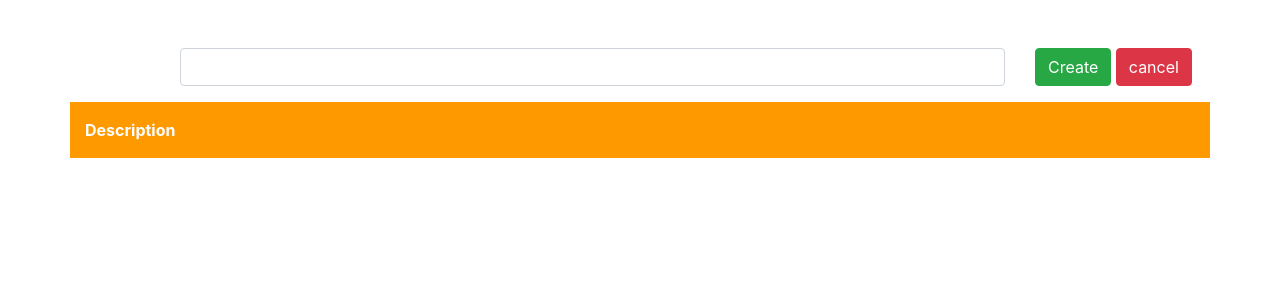
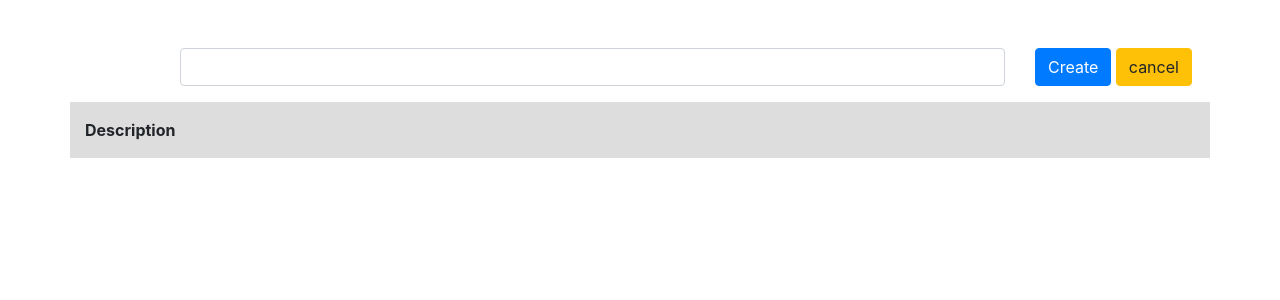
Before and after one commit to nawikart/DjangoOne, a Django app: template apps/project_manager/templates/project_manager/tasks.html in a window 1280 px wide. Shown: the part 56-356 px from the top of the page. Run offline with Django 3.2, Linux system fonts and the light colour scheme; the template is opened without the code that fills it, so the values that code supplies are empty; some libraries are stand-ins or nearby versions.

```diff
--- a/apps/bill_tracker/templates/bill_tracker/edit.html
+++ b/apps/bill_tracker/templates/bill_tracker/edit.html
@@ -13,7 +13,8 @@
                 <input type="text" class="form-control" name="html_amount" value="{{ bill.amount }}">
             </div>
             <div class="col-auto">
-                <button class="btn btn-primary">Add Bill</button>
+                <button class="btn btn-primary">save</button>
+                <a href="{% url 'bill_tracker:index' %}" class="btn btn-warning">cancel</a>
             </div>
         </div>
     </form>
--- a/apps/project_manager/templates/project_manager/edit_project.html
+++ b/apps/project_manager/templates/project_manager/edit_project.html
@@ -11,7 +11,8 @@
                 <input type="text" class="form-control" name="html_title" value="{{ project.title }}">
             </div>
             <div class="col-auto">
-                <button class="btn btn-success">Create</button>
+                <button class="btn btn-success">Save</button>
+                <a href="{% url 'project_manager:index' %}" class="btn btn-warning">cancel</a>
             </div>
         </div>
     </form>
--- a/apps/project_manager/templates/project_manager/edit_task.html
+++ b/apps/project_manager/templates/project_manager/edit_task.html
@@ -11,8 +11,8 @@
                 <input type="text" class="form-control" name="html_description" value="{{ task.description }}">
             </div>
             <div class="col-auto">
-                <button class="btn btn-success">Create</button>
-                <a href="{% url 'project_manager:index' %}" class="btn btn-danger">cancel</a>
+                <button class="btn btn-success">Save</button>
+                <a href="{% url 'project_manager:tasks' project_id=project.id %}" class="btn btn-warning">cancel</a>
             </div>
         </div>
     </form>
--- a/apps/project_manager/templates/project_manager/tasks.html
+++ b/apps/project_manager/templates/project_manager/tasks.html
@@ -12,16 +12,16 @@
                 <input type="text" class="form-control" name="html_description" value="">
             </div>
             <div class="col-auto">
-                <button class="btn btn-success">Create</button>
-                <a href="{% url 'project_manager:index' %}" class="btn btn-danger">cancel</a>
+                <button class="btn btn-primary">Create</button>
+                <a href="{% url 'project_manager:index' %}" class="btn btn-warning">cancel</a>
             </div>
         </div>
     </form>
 
     {% include 'user/errors.html' %}
 
-    <div class="row py-3 mb-3" style="background-color: #ff9900;">
-        <div class="col-8 text-white"><b>Description</b></div>
+    <div class="row py-3 mb-3" style="background-color: #ddd;">
+        <div class="col-8"><b>Description</b></div>
     </div>
 
     {% for task in all_tasks %}
@@ -29,7 +29,7 @@
         <div class="col-8">{{ task.description }}</div>
         <div class="col-2">{{ task.created_at }}</div>
         <div class="col-auto">
-            <a href="{% url 'project_manager:edit_task' task_id=task.id %}" class="btn btn-sm btn-primary">edit</a>
+            <a href="{% url 'project_manager:edit_task' task_id=task.id %}" class="btn btn-sm btn-warning">edit</a>
             <a href="{% url 'project_manager:delete_task' task_id=task.id %}" class="btn btn-sm btn-danger">delete</a>
         </div>
     </div>
```
Also changed, not shown: db.sqlite3.
